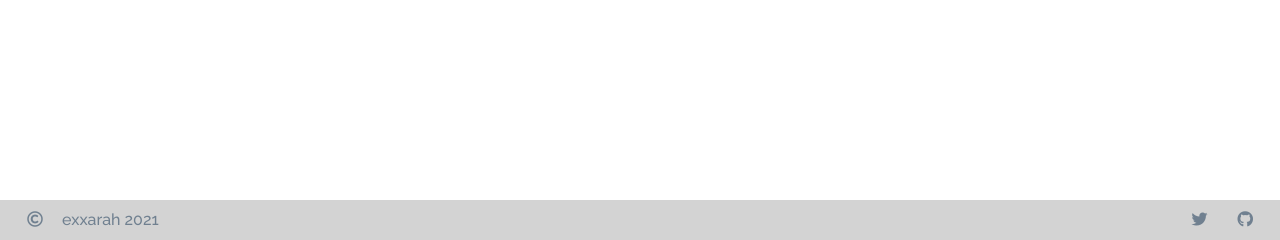
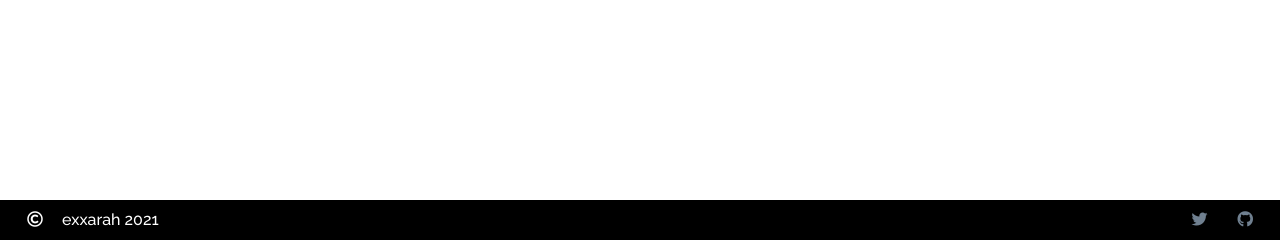
Before and after one commit to exxarah/MusicTastes, a Flask app: template musictastes/templates/base.html in a window 1280 px wide. Shown: the part 560-800 px from the top of the page. Run offline with Flask 2, Linux system fonts and the light colour scheme; the template is opened without the code that fills it, so the values that code supplies are empty; parts of the project's set-up code (start-up, migrations or seed data) failed here and were passed over; some libraries are stand-ins or nearby versions.

Commit message:
Changed footer colour to black and text to white

```diff
--- a/musictastes/static/css/footer.css
+++ b/musictastes/static/css/footer.css
@@ -1,10 +1,10 @@
 @import url('https://fonts.googleapis.com/css2?family=Raleway:wght@500&display=swap');
 
 #footer {
-    background-color: lightgray;
+    background-color: black;
     height: 5vh;
     font-family: "Raleway", sans-serif;
-    color: slategray;
+    color: white;
 }
 
 #social-links > *, #copyright * {
```
